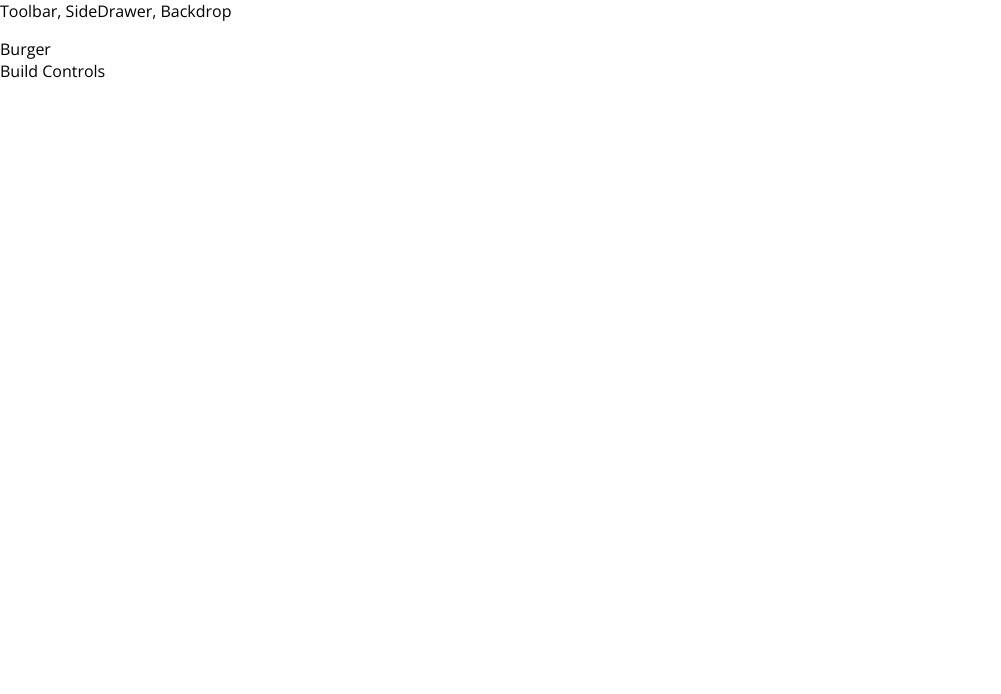
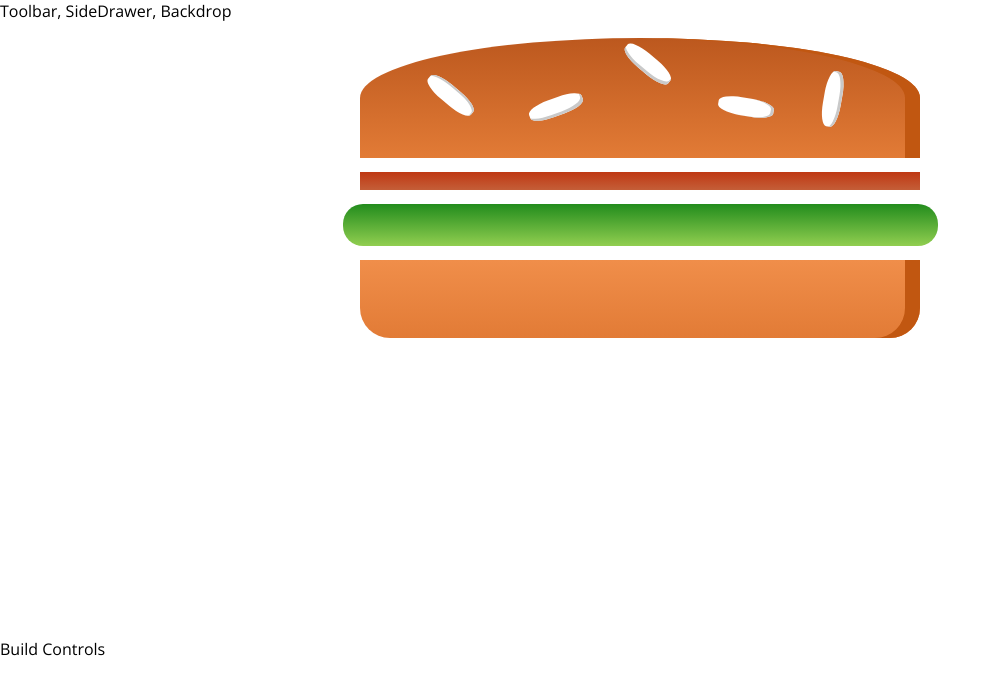
Before and after one commit to akoliag/React-16-Burger-Builder-App, a React app in the folder burger-builder-app/: page / in a window 1280 px wide. Shown: the top 694 px of the page, without its empty margins (0-1001 px from the left). Built offline with nearby package versions, Linux system fonts and the light colour scheme.

Commit message:
start burger component

```diff
--- /dev/null
+++ b/burger-builder-app/src/components/Burger/Burger.css
@@ -0,0 +1,29 @@
+.Burger {
+  width: 100%;
+  margin: auto;
+  height: 250px;
+  text-align: center;
+  font-weight: bold;
+  font-size: 1.2rem;
+}
+
+@media (min-width: 500px) and (min-height: 400px){
+  .Burger {
+    width: 350px;
+    height: 300px;
+  }
+}
+
+@media (min-width: 500px) and (min-height: 401px){
+  .Burger {
+    width: 450px;
+    height: 400px;
+  }
+}
+
+@media (min-width: 1000px) and (min-height: 700px){
+  .Burger {
+    width: 700px;
+    height: 600px;
+  }
+}
--- a/burger-builder-app/src/components/Burger/Burger.js
+++ b/burger-builder-app/src/components/Burger/Burger.js
@@ -0,0 +1,16 @@
+import React from 'react';
+import classes from './Burger.css';
+import BurgerIngredient from './BurgerIngredient/BurgerIngredient';
+
+const burger = (props) => {
+  return(
+    <div className={classes.Burger}>
+      <BurgerIngredient type="bread-top" />
+      <BurgerIngredient type="bacon" />
+      <BurgerIngredient type="salad" />
+      <BurgerIngredient type="bread-bottom" />
+    </div>
+  );
+};
+
+export default burger;
--- a/burger-builder-app/src/components/Burger/BurgerIngredient/BurgerIngredient.js
+++ b/burger-builder-app/src/components/Burger/BurgerIngredient/BurgerIngredient.js
@@ -1,6 +1,6 @@
 import React, {Component} from 'react';
 import PropTypes from 'prop-types';
-import classes from '.burgerIngredient.css';
+import classes from './BurgerIngredient.css';
 
 class BurgerIngredient extends Component {
   render () {
@@ -41,4 +41,4 @@
   type: PropTypes.string.isRequired
 };
 
-export default burgerIngredient;
+export default BurgerIngredient;
--- a/burger-builder-app/src/containers/BurgerBuilder/BurgerBuilder.js
+++ b/burger-builder-app/src/containers/BurgerBuilder/BurgerBuilder.js
@@ -1,12 +1,13 @@
 import React, {Component} from 'react';
 
 import Utility from '../../hoc/Utility';
+import Burger from '../../components/Burger/Burger';
 
 class BurgerBuilder extends Component {
   render() {
     return(
       <Utility>
-        <div>Burger</div>
+        <Burger />
         <div>Build Controls</div>
       </Utility>
     );
```
